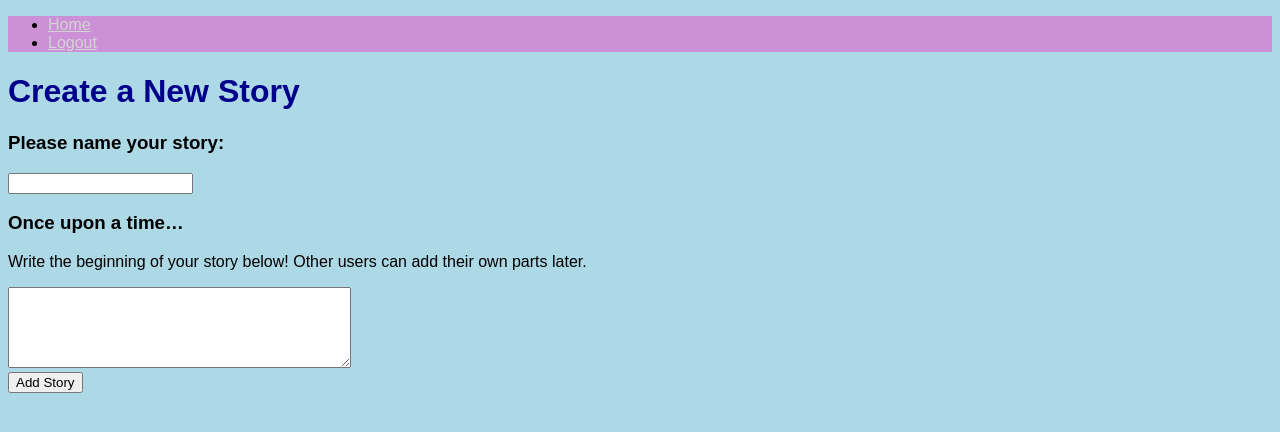
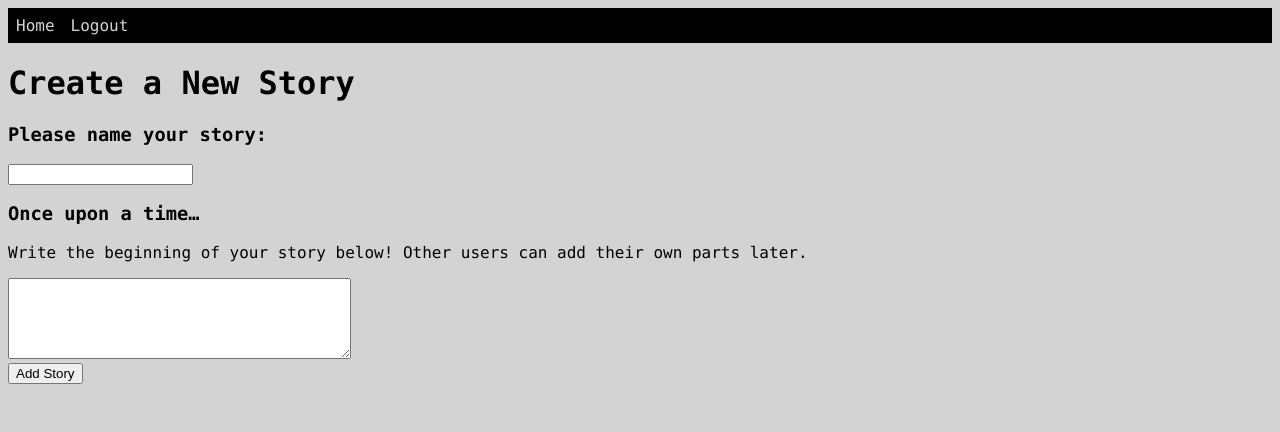
Before and after one commit to turtlelazy/P00, a Flask app: page /new in a window 1280 px wide. Shown: the top 432 px of the page. Run offline with Flask 2, Linux system fonts and the light colour scheme.

Commit message:
added some css

```diff
--- a/app/static/styles/stylesheet.css
+++ b/app/static/styles/stylesheet.css
@@ -1,27 +1,54 @@
 body{
-    background-color: lightblue;
-    font-family: Arial, Helvetica, sans-serif;
+    /* background-color: lightblue;
+    font-family: Arial, Helvetica, sans-serif; */
+    font-family: "Lucida Console", monospace;
+    background-color: lightgray;
 }
 
 ul.nav {
-    background-color: rgba(214, 123, 210, 0.767);
-
+    list-style-type: none;
+    overflow: auto; /* specify overflow since float */
+    margin: 0;
+    padding: 0;
+    background-color: black;
 }
 
 li.nav {
-
+  float: left; /* block elements float next to each other */
 }
 
 li a.nav{
+    display: block; /* each text is a block; with its own height, width... */
     color: lightgray;
-    float: left;
+    text-align: center;
+    padding: 8px;
+    text-decoration: none;
 }
 
 li a.nav:hover {
+  background-color: gray;
+}
+
+.header {
+  height: 400px;
+  background-image: linear-gradient(rgba(0, 0, 0, 0.5), rgba(0, 0, 0, 0.5)), url("https://wc.wallpaperuse.com/wallp/22-220672_s.jpg");
+  background-size: cover;
+  margin: 0;
+  padding: 0;
+  overflow: hidden;
+}
+
+.header-text{
+  text-align: center;
+  padding: 150px;
+  color: white;
 }
 
 ul.story {
-
+  list-style-type: none;
+  background-color: darkgray;
+  margin: 0;
+  padding: 0;
 }
 
 li.story {
@@ -29,20 +56,27 @@
 }
 
 li a.story {
-
+  display: block;
+  padding: 8px;
+  color: black;
+  text-align: center;
+  text-decoration: none;
 }
 
 li.story:hover {
+  background-color: white;
 }
 
 li.search {
-
+  padding: 8px;
+  float: right;
 }
 input.search {
 
 }
 
 div.story {
+
 }
 
 .story-text {
@@ -60,7 +94,13 @@
 
 }
 
+
 h1{
-    color:darkblue
+    /* color:darkblue; */
+    /* margin: auto */
 
 }
+
+h2{
+  text-align: center;
+}
```
Also changed, not shown: app/templates/index.html (+8 -2 lines), app/templates/intro.html (+10 -4 lines).
